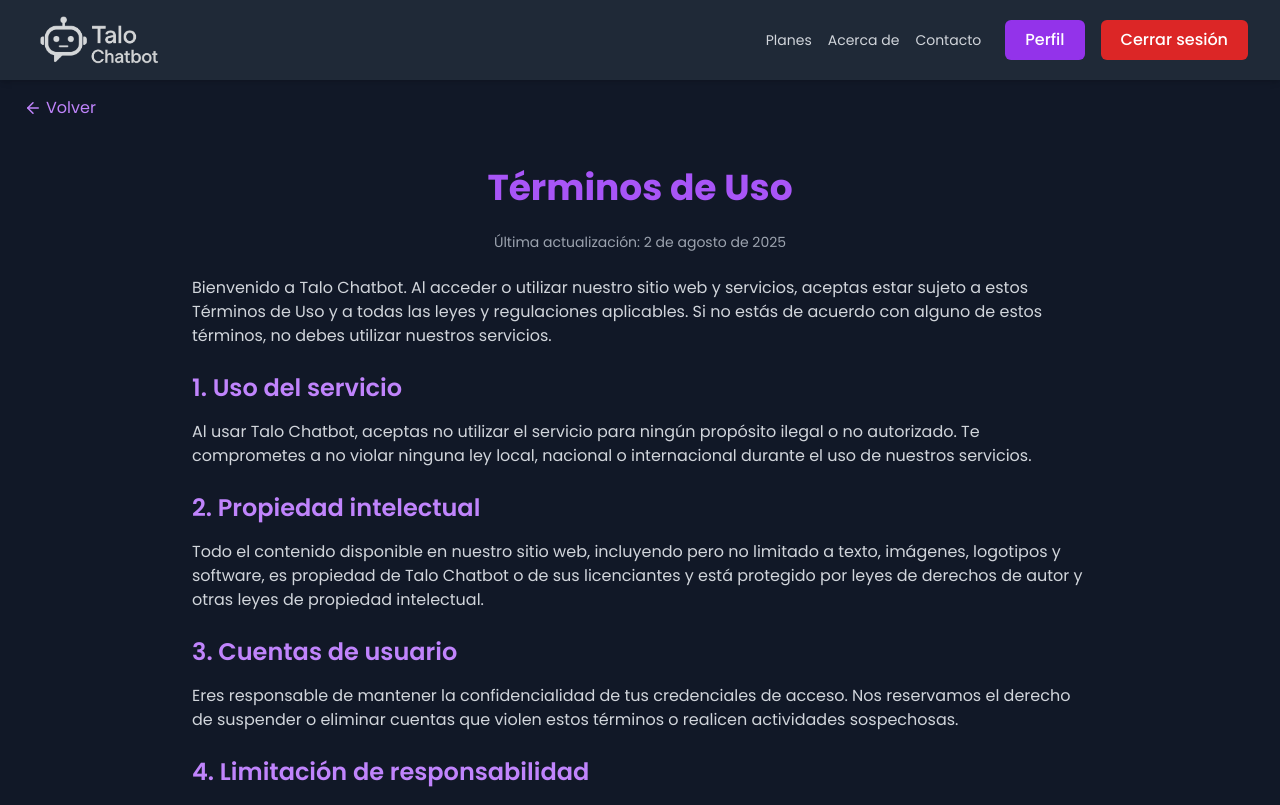
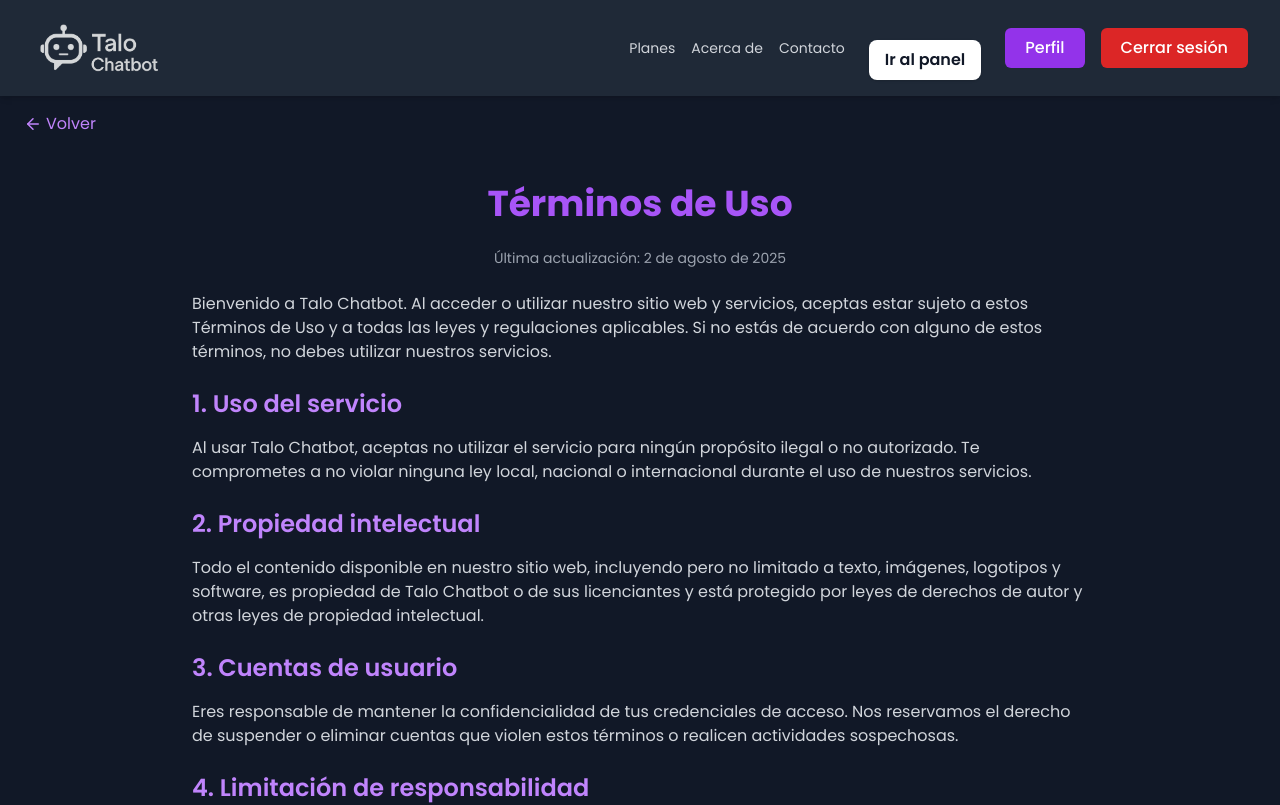
Before and after one commit to impa34/Saas, a React (Vite) app: page /terms in a window 1280 px wide. Shown: the top 805 px of the page. Built offline with nearby package versions, Linux system fonts and the light colour scheme; sample sign-in values are in the browser's storage.

Commit message:
improved landing page and solved some bugs

```diff
--- a/src/components/Navbar.jsx
+++ b/src/components/Navbar.jsx
@@ -26,6 +26,14 @@ return(
               Contacto
             </Link>
           </div>
+          {isLoggedIn && (
+  <button
+    onClick={() => navigate("/home")}
+    className="mt-6 bg-white text-gray-900 font-semibold py-2 px-4 rounded-lg shadow hover:bg-gray-200 transition"
+  >
+    Ir al panel
+  </button>
+)}
 
           {/* Action buttons */}
           {isLoggedIn && (
--- a/src/pages/Home.jsx
+++ b/src/pages/Home.jsx
@@ -91,8 +91,15 @@ function Home() {
 >
   Tus Chatbots
 </motion.h1>
+<button
+  onClick={() => navigate("/")}
+  className="fixed top-4 left-4 bg-purple-600 text-white py-2 px-4 rounded-lg hover:bg-purple-700 transition"
+>
+ Inicio
+</button>
           </div>
           <div className="space-x-4">
+
             <button
               onClick={() => navigate("/profile")}
               className="bg-purple-600 hover:bg-purple-700 text-white px-5 py-2 rounded-md font-medium transition"
--- a/src/pages/Landing.jsx
+++ b/src/pages/Landing.jsx
@@ -6,6 +6,7 @@ import Footer from "../components/Footer";
 
 function Landing() {
   const navigate = useNavigate();
+
 
   return (
     <div className="min-h-screen bg-gray-900 text-white flex flex-col">
```
